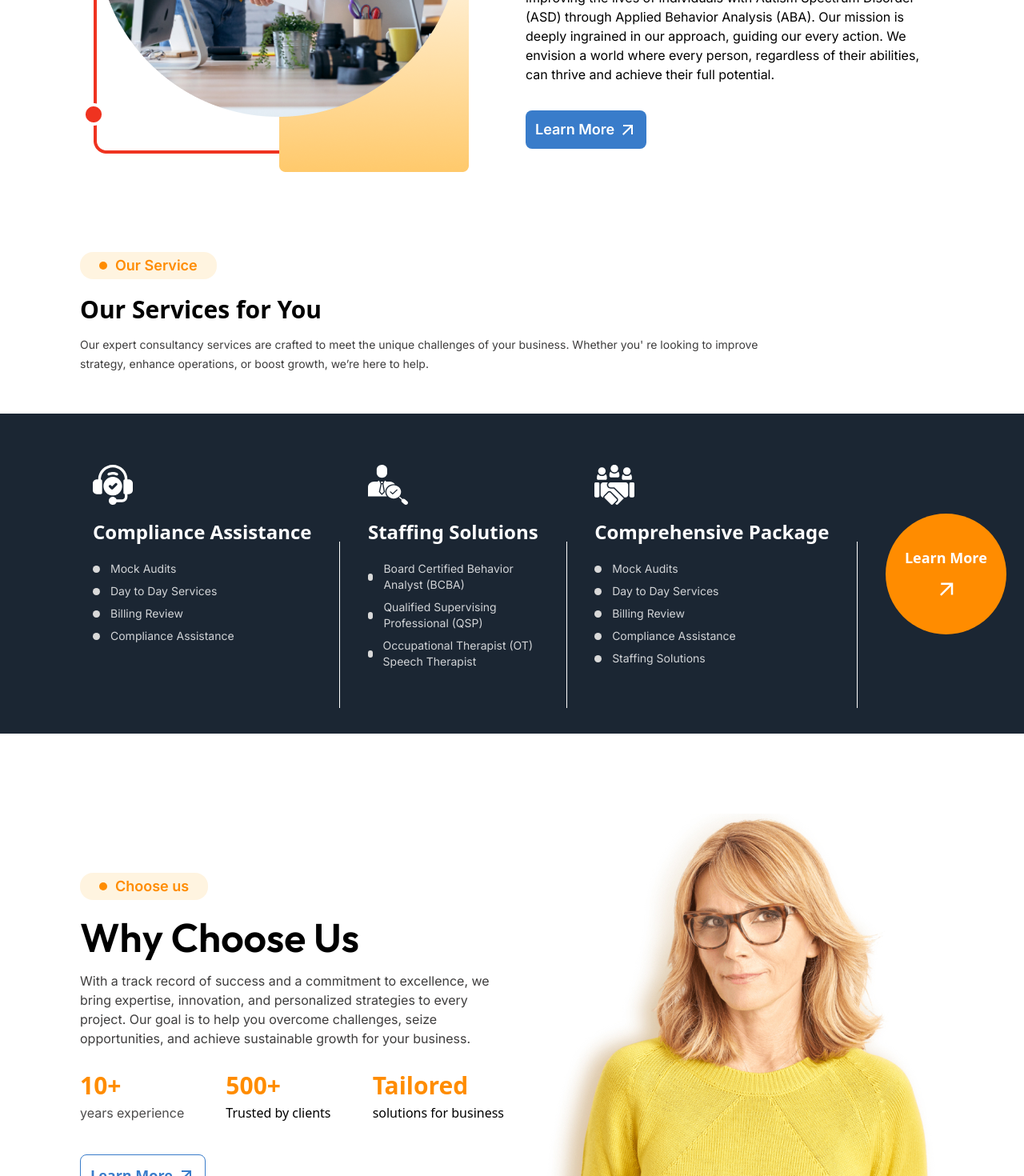
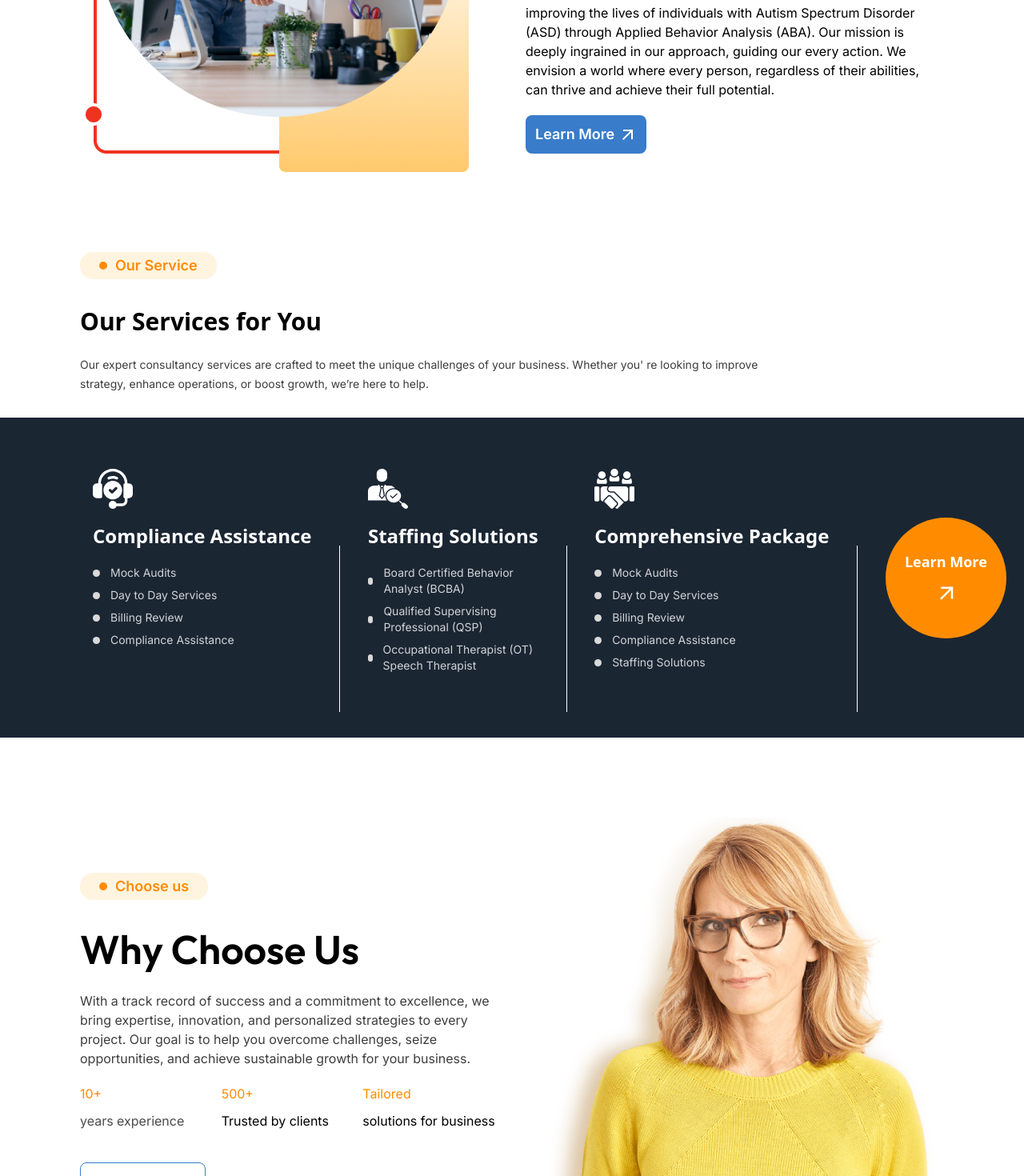
Before and after one commit to mahimnxt23/ABA-Consultancy-Copy, a React (Vite) app: page / in a window 1280 px wide. Shown: the part 1160-2630 px from the top of the page at 80% size. Built offline with nearby package versions, Linux system fonts and the light colour scheme.

Commit message:
home fix

```diff
--- a/src/ClientSide/Home/Home.jsx
+++ b/src/ClientSide/Home/Home.jsx
@@ -1,7 +1,7 @@
 /* eslint-disable react/prop-types */
 const Home = () => {
   return (
-    <div className="pb-10">
+    <div className="">
       <div className="bg-[url('/images/home/hero/homehero.png')] w-full min-h-[693px] pt-[1px] bg-no-repeat bg-cover pb-5">
         <div
           className=" px-[30px]
@@ -12,7 +12,7 @@ const Home = () => {
    2xl:px-[150px] 2xl:mt-[100px] pt-[30px] text-[#0E0D0D]"
         >
           <div className=" ">
-            <h1 className="headOne mb-[15px] font-outfit text-[#0E0D0D] max-w-[996px] 2xl:max-w-auto font-semibold">
+            <h1 className="headOne mb-[20px] font-outfit text-[#0E0D0D] max-w-[996px] 2xl:max-w-auto font-semibold">
               Helping You Give <br /> Therapy Beyond Belief
             </h1>
             <div className="flex justify-between flex-col md:flex-row gap-2">
@@ -26,13 +26,13 @@ const Home = () => {
                   merely a statement but a guiding principle that propels us
                   forward each day.
                 </p>
-                <button className="text-[#397CCA] hidden md:flex items-center p-3 gap-1 border-[1px] border-[#397CCA] rounded-[8px] mt-[30px] text-[18px] font-semibold">
+                <button className="text-[#397CCA] hidden md:flex items-center p-3 gap-1 border-[1px] border-[#397CCA] hover:bg-[#397CCA] hover:text-white rounded-[8px] mt-[30px] text-[18px] font-semibold">
                   Get a Quote
                   <img src="/images/home/hero/quate.svg" alt="" />
                 </button>
               </div>
               <div className="flex md:block w-full md:w-auto mt-4 md:mt-10 flex-col justify-center md:justify-normal">
-                <div className="max-w-[233px] mx-auto">
+                <div className="max-w-[233px] lg:mx-auto">
                   <img
                     src="/images/home/hero/watchvideo.png"
                     alt="watchvideo"
@@ -50,7 +50,7 @@ const Home = () => {
                   </div>
                 </div>
               </div>
-              <div className="md:hidden flex justify-center">
+              <div className="md:hidden flex lg:justify-center">
                 <button className="text-[#397CCA] flex max-w-[175px]  items-center p-3 gap-1 border-[1px] border-[#397CCA] rounded-[8px] mt-[30px] text-[18px] font-semibold">
                   Get a Quote
                   <img src="/images/home/hero/quate.svg" alt="" />
@@ -61,17 +61,17 @@ const Home = () => {
         </div>
       </div>
       <div className="mt-[150px] sectionGap ">
-        <div className=" flex items-center justify-center lg:justify-between 2xl:justify-normal 2xl:gap-[150px] flex-wrap lg:flex-nowrap gap-8">
+        <div className=" flex items-center justify-center lg:justify-between 2xl:justify-normal 2xl:gap-[150px] flex-wrap lg:flex-nowrap gap-[50px] lg:gap-8">
           <div className="max-w-[486px] 2xl:min-w-[700px] gap-2">
             <img src="/images/home/hero/consulting.png" className="w-full" />
           </div>
           <div className="max-w-[523px] 2xl:max-w-[800px]">
             <div>
               <SectionIndicator status={"About Us"} />
-              <h2 className=" headTwo mt-[15px] font-semibold">
+              <h2 className=" headTwo mt-[30px] font-semibold">
                 ABA Consulting <br /> is renowned for <br /> its expertise
               </h2>
-              <p className="bodyText mt-[10px]">
+              <p className="bodyText mt-[20px]">
                 ABA Consulting is renowned for its expertise in assisting autism
                 centers, ensuring their compliance and successful completion of
                 numerous audits. At the heart of our work is a dedication to
@@ -81,7 +81,7 @@ const Home = () => {
                 envision a world where every person, regardless of their
                 abilities, can thrive and achieve their full potential.
               </p>
-              <div className="mt-[33px]">
+              <div className="mt-[20px]">
                 <button className="menuText font-semibold p-3 bg-[#397CCA] text-white flex items-center justify-between gap-1 rounded-[8px]">
                   Learn More
                   <img
@@ -97,10 +97,10 @@ const Home = () => {
       <div className="sectionGap">
         <div className="ourservices max-w-[900px]">
           <SectionIndicator status={"Our Service"} />
-          <h2 className="text-[30px] md:headTwo font-semibold mt-[15px]">
+          <h2 className="text-[30px] md:headTwo font-semibold mt-[30px]">
             Our Services for You
           </h2>
-          <p className="text-[#0E0D0DCC] bodyText mt-[10px] font-inter !text-[14px]">
+          <p className="text-[#0E0D0DCC] bodyText mt-[20px] font-inter !text-[14px]">
             Our expert consultancy services are crafted to meet the unique
             challenges of your business. Whether you&apos; re looking to improve
             strategy, enhance operations, or boost growth, we’re here to help.
@@ -115,21 +115,21 @@ const Home = () => {
           <div className="max-w-[530px] 2xl:min-w-[700px]">
             <SectionIndicator status={"Choose us"} />
             <div className="">
-              <h2 className="headTwo font-semibold mt-[15px]">Why Choose Us</h2>
-              <p className="text-[#0E0D0DCC] bodyText mt-[10px] font-inter">
+              <h2 className="headTwo font-semibold mt-[30px]">Why Choose Us</h2>
+              <p className="text-[#0E0D0DCC] bodyText mt-[20px] font-inter">
                 With a track record of success and a commitment to excellence,
                 we bring expertise, innovation, and personalized strategies to
                 every project. Our goal is to help you overcome challenges,
                 seize opportunities, and achieve sustainable growth for your
                 business.
               </p>
-              <div className="flex items-center justify-between mt-6">
+              <div className="grid grid-cols-1 gap-[10px] lg:gap-0 lg:grid-cols-3 items-center justify-between mt-[20px]">
                 <div className="">
-                  <span className="text-[#FF8C00] text-[30px] font-semibold">
+                  <span className="text-[#FF8C00] bodyText font-normal ">
                     10+
                   </span>
                   <p
-                    className="bodyText"
+                    className="bodyText font-inter font-normal pt-[10px]"
                     style={{
                       color: "rgba(31, 30, 30, 0.80)",
                     }}
@@ -138,27 +138,31 @@ const Home = () => {
                   </p>
                 </div>
                 <div>
-                  <span className="text-[#FF8C00] text-[30px] font-semibold">
+                  <span className="text-[#FF8C00] bodyText font-normal ">
                     500+
                   </span>
-                  <p>Trusted by clients</p>
+                  <p className="pt-[10px] bodyText font-inter font-normal">
+                    Trusted by clients
+                  </p>
                 </div>
                 <div>
-                  <span className="text-[#FF8C00] text-[30px] font-semibold">
+                  <span className="text-[#FF8C00] bodyText font-normal ">
                     Tailored{" "}
                   </span>
-                  <p>solutions for business </p>
+                  <p className="pt-[10px] bodyText font-inter font-normal">
+                    solutions for business{" "}
+                  </p>
                 </div>
               </div>
               <div className="flex">
-                <button className="text-[#397CCA] hidden md:flex items-center p-3 gap-1 border-[1px] border-[#397CCA] rounded-[8px] mt-10 text-[18px] font-semibold">
+                <button className="text-[#397CCA] hidden md:flex items-center p-3 gap-1 border-[1px] border-[#397CCA]  rounded-[8px] mt-10 text-[18px] font-semibold">
                   Learn More
                   <img src="/images/home/hero/quate.svg" alt="" />
                 </button>
               </div>
             </div>
           </div>
-          <div>
+          <div className="mt-[50px] lg:mt-0">
             <img
               src="/images/home/hero/aunty.jpg"
               alt=""
@@ -171,8 +175,8 @@ const Home = () => {
       <div className="sectionGap meet-experts">
         <div className="ourservices max-w-[900px]">
           <SectionIndicator status={"Our Team"} />
-          <h2 className="headTwo font-semibold mt-[15px]">Meet the Experts</h2>
-          <p className="text-[#0E0D0DCC] bodyText mt-[10px] font-inter ">
+          <h2 className="headTwo font-semibold mt-[30px]">Meet the Experts</h2>
+          <p className="text-[#0E0D0DCC] bodyText mt-[20px] font-inter ">
             Our team of skilled professionals brings experience, innovation, and
             dedication to help your business succeed. We work closely with you
             to deliver tailored solutions and achieve lasting results
@@ -180,7 +184,13 @@ const Home = () => {
         </div>
       </div>
       {/*  */}
-      <div className=" sectionGap mx-auto expert bg-[url('/images/home/hero/expertbg.png')] bg-cover bg-center bg-no-repeat min-h-[740px] mt-[50px]">
+      <div
+        className="  px-[30px]
+    md:px-[32px]
+   lg:px-[80px]
+   xl:px-[100px]
+   2xl:px-[150px]  mx-auto expert bg-[url('/images/home/hero/expertbg.png')] bg-cover bg-center bg-no-repeat min-h-[740px] mt-[30px] lg:mt-[50px]"
+      >
         <div className="grid grid-cols-1 sm:grid-cols-2 md:grid-cols-3 lg:grid-cols-4 gap-6 place-items-center">
           {experts.map((expert, index) => (
             <div
@@ -240,18 +250,18 @@ const Home = () => {
         </div>
       </div>
       {/*  */}
-      <div className="sectionGap mt-10 mb-[50px] flex justify-between gap-4 flex-wrap lg:flex-nowrap items-center ">
+      <div className="sectionGap mt-10  flex justify-between gap-4 flex-wrap lg:flex-nowrap items-center ">
         <img
           src="/images/home/hero/clientSay.jpg"
           alt=""
           className="max-w-[453px] 2xl:max-w-[40%] w-full"
         />
-        <div className="max-w-[580px] 2xl:max-w-[800px] 2xl:mr-20 mt-5 ">
+        <div className="max-w-[580px] 2xl:max-w-[800px] 2xl:mr-20 mt-[30px] ">
           <SectionIndicator status={"Testimonials"} />
-          <h2 className="headTwo font-semibold mt-[15px]">
+          <h2 className="headTwo font-semibold mt-[30px]">
             What Our Clients Saying
           </h2>
-          <p className="text-[#0E0D0DCC] bodyText mt-[10px] font-inter !text-[14px]">
+          <p className="text-[#0E0D0DCC] bodyText mt-[20px] font-inter ">
             Don’t just take our word for it—hear from the businesses we’ve
             helped. Our clients trust us to deliver impactful results, and we
             take pride in building long-lasting partnerships. Here’s what some
@@ -329,7 +339,7 @@ const data = [
 
 export const Services = () => {
   return (
-    <div className="bg-[#1B2633] text-white py-8 px-4 min-[440px] mt-[50px]">
+    <div className="bg-[#1B2633] text-white py-8 px-4 min-[440px] mt-[30px]">
       <div className="sectionGap flex-col gap-5 lg:flex-row !mt-0 mx-auto flex lg:gap-[15px] xl:gap-[35px] justify-between">
         {data.map((service, index) => (
           <div
@@ -337,11 +347,11 @@ export const Services = () => {
             className="flex gap-[15px] xl:gap-[35px] lg:items-start mx-auto"
           >
             <div
-              className={`flex flex-col lg:mt-[32px]  ${
+              className={`flex flex-col mt-[50px] lg:mt-[32px]  ${
                 index === data.length - 1 ? "justify-center" : ""
               }`}
             >
-              <div className="text-4xl mb-4">
+              <div className="text-4xl mb-[20px] lg:mb-4">
                 <img src={service.icon} alt="icon" />
               </div>
               <h3 className="text-[24px] font-semibold text-nowrap mb-[10px]">
@@ -362,7 +372,7 @@ export const Services = () => {
             <div className="w-[0.5px] h-[208px] mt-32 bg-white hidden lg:block"></div>
           </div>
         ))}
-        <div className="flex items-center justify-center">
+        <div className="flex items-center Lg:justify-center mt-[30px] mb-[40px] lg:mb-0 lg:mt-0">
           <button className="w-[151px] flex flex-col justify-center items-center gap-[10px] h-[151px] rounded-full bg-[#FF8C00] text-[18px] font-semibold">
             Learn More
             <img src="/images/home/hero/material-symbols_arrow-insert (2).svg" />
--- a/src/ClientSide/Shared/Navbar/Navbar.jsx
+++ b/src/ClientSide/Shared/Navbar/Navbar.jsx
@@ -56,7 +56,7 @@ const Navbar = () => {
           {/* Button */}
           <div className="hidden md:flex justify-end min-w-[273px]">
             {isHomePage ? (
-              <button className="bg-blue-500 text-white px-4 py-2 gap-1 flex items-center rounded-md shadow hover:bg-blue-600 transition">
+              <button className=" bg-blue-500 text-white px-4 py-2 gap-1 flex items-center rounded-md shadow hover:bg-blue-600 transition">
                 Book a Free Consultation
                 <img
                   src="/images/home/hero/material-symbols_arrow-insert (1).svg"
@@ -138,7 +138,7 @@ const Navbar = () => {
                 {link.name}
               </NavLink>
             ))}
-            <div className="flex justify-center">
+            <div className="flex justify-center hidden md:block">
               {isHomePage ? (
                 <button className=" bg-blue-500 items-center font-semibold text-white px-4 py-2 rounded-md shadow flex gap-1 hover:bg-blue-600 transition">
                   Book a Free Consultation
--- a/src/index.css
+++ b/src/index.css
@@ -5,9 +5,9 @@
 @tailwind utilities;
 
 .sectionGap {
-  @apply mt-[60px] px-[30px]
-   md:mt-[60px] md:px-[32px]
-   lg:px-[60px] lg:mt-[80px]
+  @apply mt-[80px] px-[30px]
+   md:mt-[80px] md:px-[32px]
+   lg:px-[80px] lg:mt-[80px]
    xl:px-[100px] xl:mt-[100px]
    2xl:px-[150px] 2xl:mt-[100px];
 }
@@ -19,7 +19,7 @@
 
 .headTwo {
   @apply md:text-[50px] md:leading-[64px]
-  text-[30px] leading-[30px] font-outfit
+  text-[35px] leading-[45px] font-outfit
   font-semibold;
 }
 
```
Also changed, not shown: src/ClientSide/Shared/Footer/Footer.jsx (+4 -10 lines).
